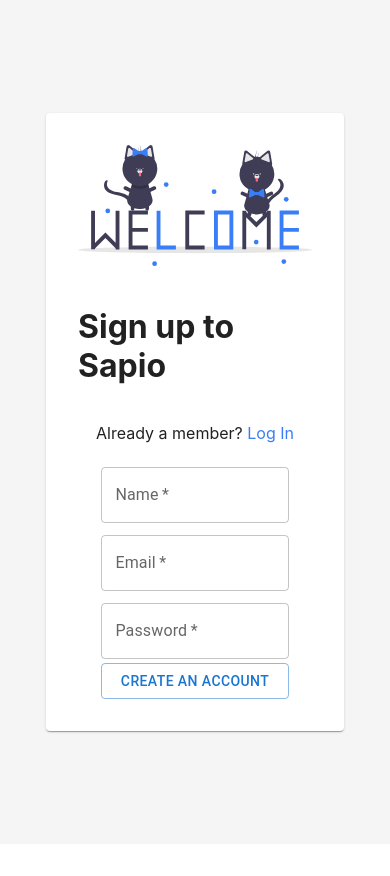
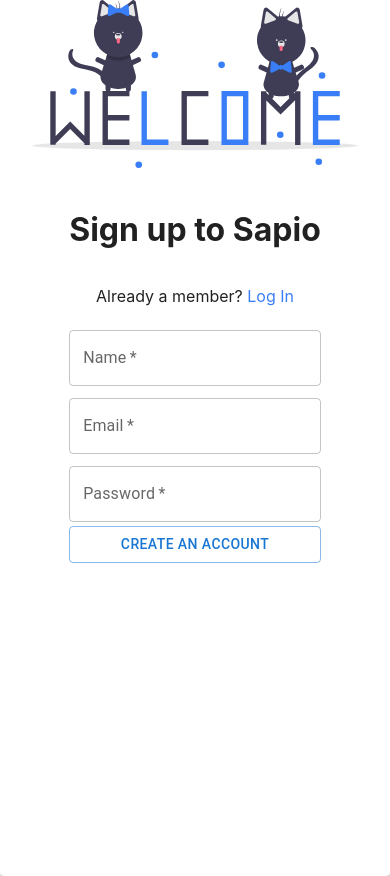
Before and after one commit to saif-malik-01/sapio, a React (Create React App) app: page /register in a window 390 px wide. Before the commit the page ends 844 px from the top, so only its background shows below. Built offline with nearby package versions, Linux system fonts and the light colour scheme.

Commit message:
fix some bugs

```diff
--- a/src/components/form/form.module.css
+++ b/src/components/form/form.module.css
@@ -34,3 +34,18 @@
     text-decoration: none;
 	color: #397EF6;
 }
+
+
+@media only screen and (max-width: 600px){
+	.page__formCont{
+		width: 100%;
+		height:100%;
+	}
+	form button{
+		width:100% !important;
+	}
+
+	form > div{
+		width:100%;
+	}
+}
--- a/src/pages/home/Drawer.js
+++ b/src/pages/home/Drawer.js
@@ -15,7 +15,7 @@
       }
 }
 
-export default function DrawerLeft({onMenuChange,selectedMenu}) {
+export default function DrawerLeft({onMenuChange,selectedMenu,open,setOpen}) {
 
     const [isSmall,setIsSmall] = useState(window.innerWidth<900);
 
@@ -35,12 +35,20 @@
       return {};
     }
 
+    function handleClick(i){
+      if(i!==0){
+        onMenuChange(i)
+        return;
+      }
+      setOpen(false);
+    }
+
   return (
-      <Drawer sx={styles.root} variant="persistent" anchor="left" open={!isSmall}>
+      <Drawer sx={styles.root} variant="persistent" anchor="left" open={!isSmall || open}>
         <List>
           {['Close','Store', 'Collections'].map((text,i) => {
              if(!isSmall && i===0) return null;
-             return <ListItem button key={text} onClick={()=>onMenuChange(i)} sx={renderColor(i)}>
+             return <ListItem button key={text} onClick={()=>handleClick(i)} sx={renderColor(i)}>
                       <ListItemIcon style={renderColor(i)}>
                         {i===1 ? <StoreIcon/> : i===2 ? <CollectionIcon/> : <ArrowIcon/> }
                       </ListItemIcon>
--- a/src/pages/home/TopBar.js
+++ b/src/pages/home/TopBar.js
@@ -1,13 +1,14 @@
 import React,{useState,useRef} from 'react';
-import {Divider,TextField,Grid,Paper,Typography,Button,InputAdornment} from '@mui/material';
+import {Divider,TextField,Grid,Paper,Typography,Button,InputAdornment,IconButton} from '@mui/material';
 import SearchIcon from '@mui/icons-material/Search';
 import ArrowIcon from '@mui/icons-material/ArrowForwardIos'
 import CloseIcon from '@mui/icons-material/Close'
+import LogoutIcon from '@mui/icons-material/Logout'
 import { AuthContext } from '../../context/AuthContext';
 import Filter from './Filter';
 
 
-export default function TopBar({onSearch}) {
+export default function TopBar({onSearch,onDrawer}) {
 
     const [openFilter,setOpenFilter] = useState(false);
     const [filter,setFilter] = useState('');
@@ -40,7 +41,9 @@
     return(
          <Grid container>
             <Grid xs={2} item display="flex" alignItems="center" sx={{p:1}}>
-              <ArrowIcon/>
+             <IconButton onClick={onDrawer}>
+               <ArrowIcon/>
+             </IconButton>
             </Grid>
             <Grid item xs={10} display="flex" justifyContent="end" alignItems="center" sx={{p:1}}>
                 <Paper elevation={ openFilter ? 4 : 0}>
@@ -63,9 +66,9 @@
                 <Typography variant="subtitle1" sx={{ml:2,mr:2}} color="text.primary">
                     {user.name}
                 </Typography>
-                <Button onClick={()=>dispatch({ type: "LOGOUT"})} variant="outlined">
-                     Sign Out
-                </Button>
+                <IconButton onClick={()=>dispatch({ type: "LOGOUT"})}>
+                     <LogoutIcon/>
+                </IconButton>
             </Grid>
             <Grid item xs={12}>
                <Divider/>
--- a/src/pages/home/index.js
+++ b/src/pages/home/index.js
@@ -11,6 +11,7 @@
 
 	const [characters,setCharacters] = useState([]);
 	const [selectedMenu,setSelectedMenu] = useState(1);
+	const [isDrawerOpen,setIsDrawerOpen] = useState(false);
 	const {user} = useContext(AuthContext);
 
     useEffect(()=>{
@@ -59,12 +60,12 @@
     }
 
     return(<Box>
-			<TopBar onSearch={handleSearch}/>
+			<TopBar onSearch={handleSearch} onDrawer={()=>setIsDrawerOpen(true)}/>
 			<Grid container>
 			     <Grid item sm={0} md={3}>
-			        <Drawer onMenuChange={handleMenuChange} selectedMenu={selectedMenu}/>
+			        <Drawer onMenuChange={handleMenuChange} selectedMenu={selectedMenu} open={isDrawerOpen} setOpen={setIsDrawerOpen} />
 			     </Grid>
-				 <Grid item container xs={12} md={9} spacing={2} sx={{mt:2,mb:2,p:2}}>
+				 <Grid item container xs={12} md={9} spacing={2} sx={{mt:2,mb:2,p:2}} justifyContent="center">
 				    <RenderList
 				      type={selectedMenu}
 				      handleClick={selectedMenu === 1 ? handleCharacterSave : handleCharacterDelete}
```
